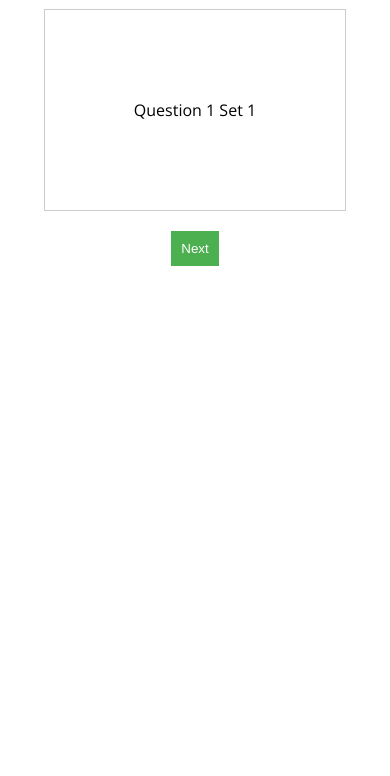
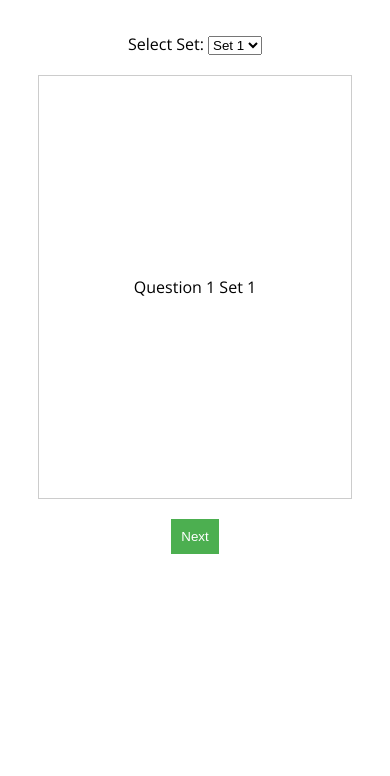
Before and after one commit to DOzernyi/zw, a plain HTML site: page index.html in a window 390 px wide. Shown: the part 223-999 px from the top of the page. Before the commit the page ends 844 px from the top, so only its background shows below. Drawn offline with nearby package versions, Linux system fonts and the light colour scheme; a web font is replaced by a local one.

Commit message:
Update styles.css

```diff
--- a/styles.css
+++ b/styles.css
@@ -10,6 +10,7 @@ body {
     display: flex;
     flex-direction: column;
     align-items: center;
+    justify-content: center;
     height: 100vh;
     margin: 0;
 }
@@ -63,4 +64,9 @@ body {
 }
 
 /* Media queries for mobile responsiveness */
-@media (max-width: 600px
+@media (max-width: 600px) {
+    #flashcard {
+        width: 80vw;
+        height: 50vh;
+    }
+}
```
